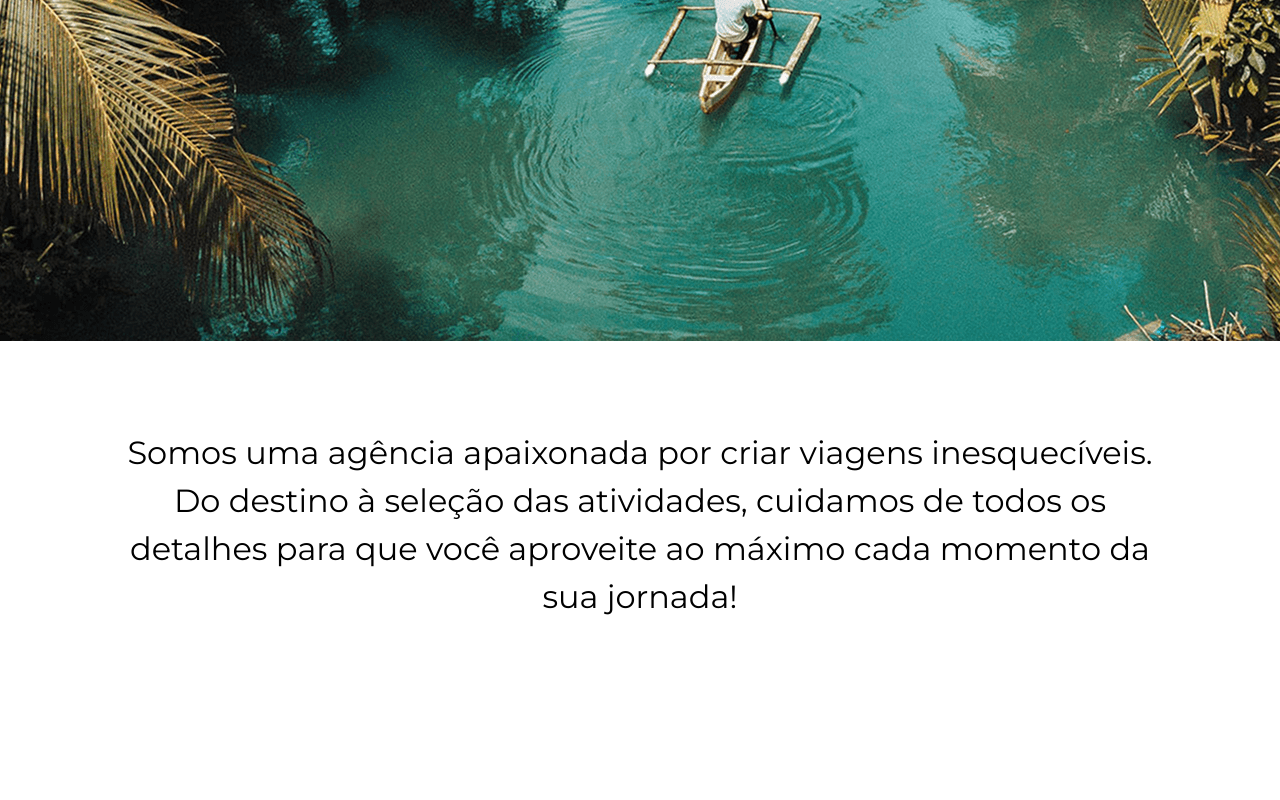
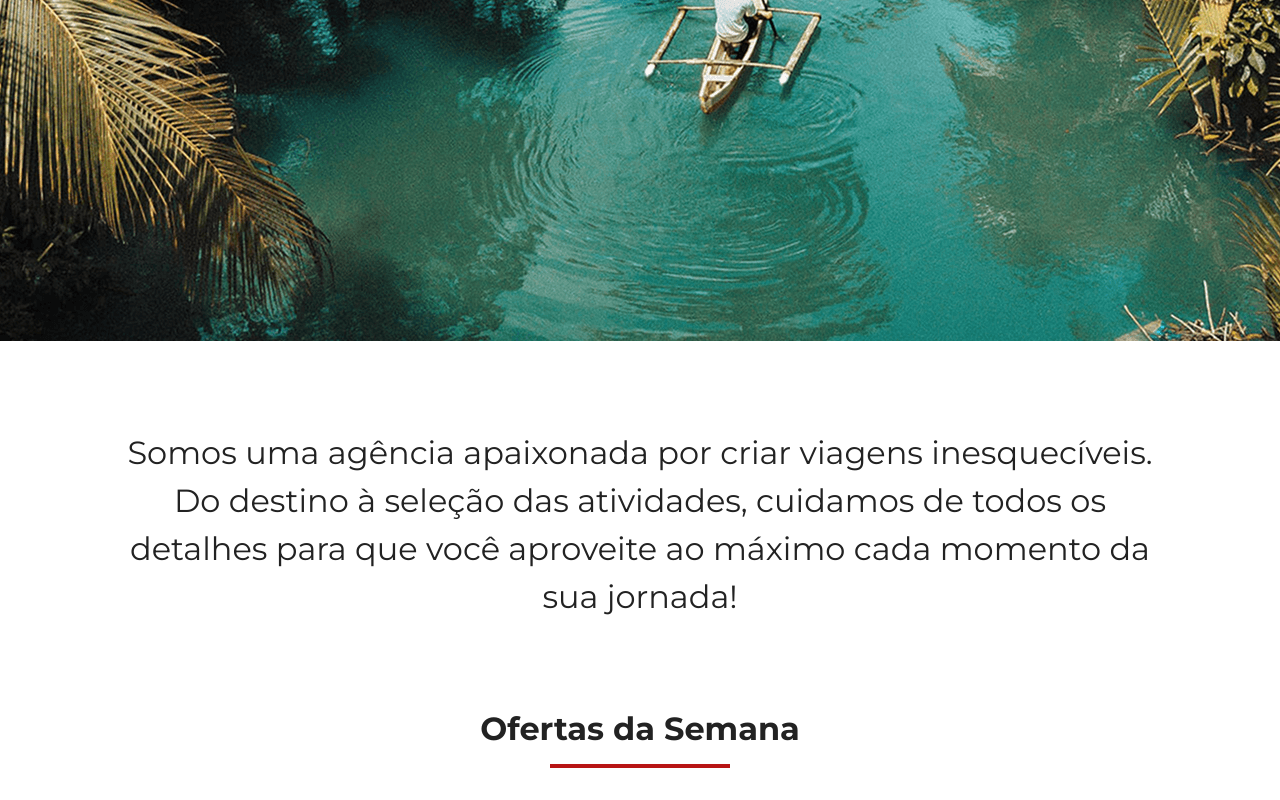
Before and after one commit to Phekz/jornada-viagens, a plain HTML site: page index.html in a window 1280 px wide. Shown: the part 419-1219 px from the top of the page. Before the commit the page ends 1128 px from the top, so only its background shows below. Drawn offline with Linux system fonts and the light colour scheme.

Commit message:
Adiciona titulo componentizado

```diff
--- a/css/global.css
+++ b/css/global.css
@@ -29,4 +29,27 @@ body, img, h1, p, fieldset, legend, label, input, textarea, select, button, ul {
 
 body{
     font-family: 'Montserrat', sans-serif;
+    color: var(--text-primary-color);
 }
+
+.section-title h2{
+    font-size: 28px;
+    font-weight: var(--title-weight);
+    margin: 0;
+    text-align: center;
+}
+
+.section-title hr{
+    width: 180px;
+    height: 4px;
+    background-color: var(--secondary-color);
+    border: none;
+    margin: 16px auto 32px;
+}
+
+
+@media screen and (min-width: 768px){
+    .section-title h2{
+        font-size: 32px;
+    }
+}
--- a/css/style.css
+++ b/css/style.css
@@ -1,3 +1,4 @@
 @import url(global.css);
 @import url(header.css);
 @import url(hero.css);
+@import url(offers.css);
--- a/index.html
+++ b/index.html
@@ -33,5 +33,18 @@
         <h2>Somos uma agência apaixonada por criar viagens inesquecíveis. Do destino à seleção das atividades, cuidamos de todos os detalhes para que você aproveite ao máximo cada momento da sua jornada!</h2>
     </section>
 
+    <section class="offers">
+        <div class="section-title">
+            <h2>Ofertas da Semana</h2>
+            <hr>
+        </div>
+    </section>
+    <!-- <section class="offers">
+        <div class="section-title">
+            <h2>Busque por categoria</h2>
+            <hr>
+        </div>
+    </section> -->
+
 </body>
 </html>
```
Also changed, not shown: css/offers.css (added).
